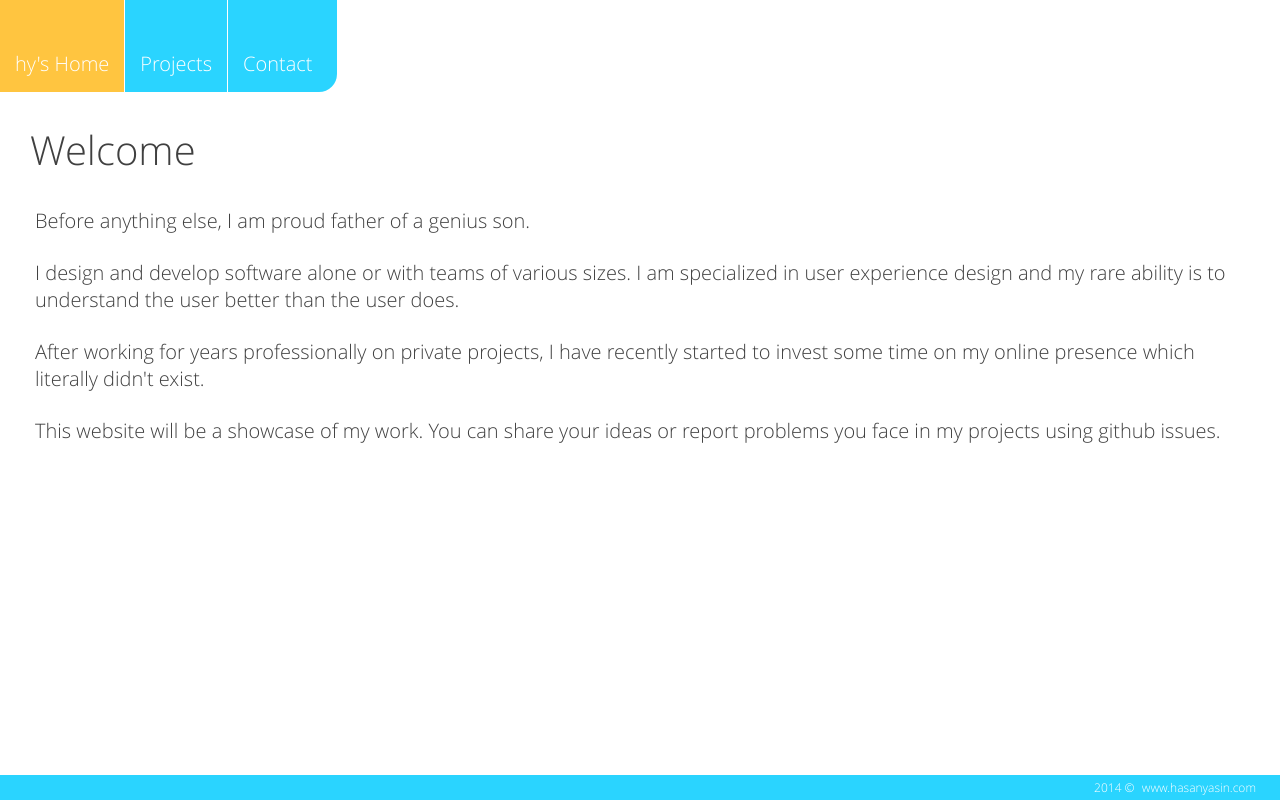
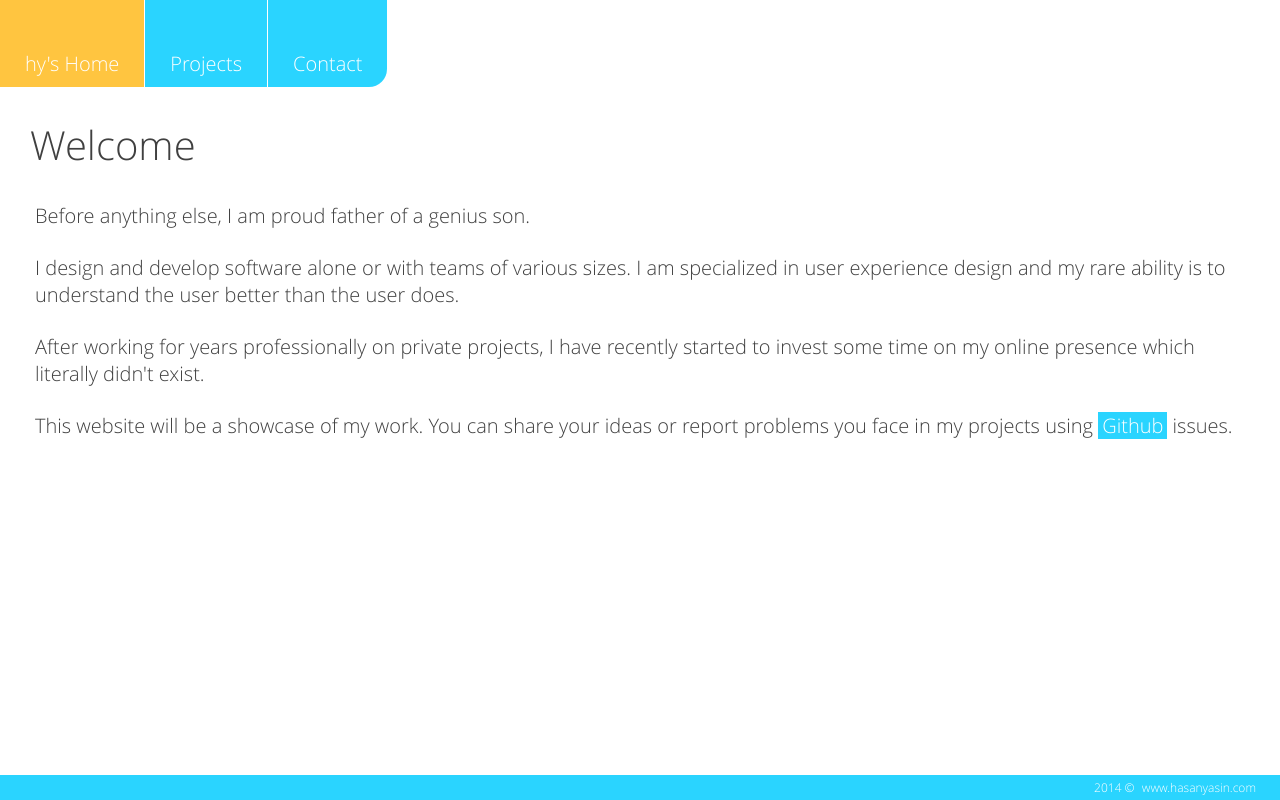
Before and after one commit to hasanyasin/hasanyasin.github.io, a plain HTML site: page index.html in a window 1280 px wide. Drawn offline with Linux system fonts and the light colour scheme.

Commit message:
Added Github link

```diff
--- a/css/main.css
+++ b/css/main.css
@@ -1 +1 @@
-@font-face{font-family:'Open Sans';font-style:normal;font-weight:300;src:local('Open Sans Light'),local('OpenSans-Light'),url(../fonts/OpenSans-Light.woff) format('woff')}@font-face{font-family:'Open Sans';font-style:normal;font-weight:400;src:local('Open Sans'),local('OpenSans'),url(../fonts/OpenSans.woff) format('woff')}@font-face{font-family:'Open Sans';font-style:normal;font-weight:700;src:local('Open Sans Bold'),local('OpenSans-Bold'),url(../fonts/) format('woff')}@font-face{font-family:'Open Sans';font-style:italic;font-weight:300;src:local('Open Sans Light Italic'),local('OpenSansLight-Italic'),url(../fonts/OpenSansLight-Italic.woff) format('woff')}@font-face{font-family:'Open Sans';font-style:italic;font-weight:400;src:local('Open Sans Italic'),local('OpenSans-Italic'),url(../fonts/OpenSans-Italic.woff) format('woff')}body{margin:0;padding:0;font-family:'Open Sans';font-size:20px;font-weight:300;background:#fff;color:#404040}#nav a,#nav span{display:inline-block;margin:0 1px 0 0;padding:50px 15px 15px;background:#2ad4ff;color:#fff}#nav a:hover{background:#ffc540}#nav a:last-child{border-bottom-right-radius:18px;padding-right:24px}#footer{position:fixed;bottom:0;left:0;right:0;margin:0;padding:4px 20px;font-size:12px;text-align:right;background:#2ad4ff;color:#fff}#footer a{background:#2ad4ff;color:#fff}a{padding:0 4px;color:#fff;background:#2ad4ff;text-decoration:none}h1{font-weight:300;margin:0;padding:30px}p{margin:0 0 25px;padding:0 35px}
+@font-face{font-family:'Open Sans';font-style:normal;font-weight:300;src:local('Open Sans Light'),local('OpenSans-Light'),url(../fonts/OpenSans-Light.woff) format('woff')}@font-face{font-family:'Open Sans';font-style:normal;font-weight:400;src:local('Open Sans'),local('OpenSans'),url(../fonts/OpenSans.woff) format('woff')}@font-face{font-family:'Open Sans';font-style:normal;font-weight:700;src:local('Open Sans Bold'),local('OpenSans-Bold'),url(../fonts/) format('woff')}@font-face{font-family:'Open Sans';font-style:italic;font-weight:300;src:local('Open Sans Light Italic'),local('OpenSansLight-Italic'),url(../fonts/OpenSansLight-Italic.woff) format('woff')}@font-face{font-family:'Open Sans';font-style:italic;font-weight:400;src:local('Open Sans Italic'),local('OpenSans-Italic'),url(../fonts/OpenSans-Italic.woff) format('woff')}body{margin:0;padding:0;font-family:'Open Sans';font-size:20px;font-weight:300;background:#fff;color:#404040}#nav a,#nav span{display:inline-block;font-size:20px;margin:0 1px 0 0;padding:50px 25px 10px;background:#2ad4ff;color:#fff}#nav a:hover{background:#ffc540}#nav a:last-child{border-bottom-right-radius:18px;padding-right:24px}#footer{position:fixed;bottom:0;left:0;right:0;margin:0;padding:4px 20px;font-size:12px;text-align:right;background:#2ad4ff;color:#fff}#footer a{background:#2ad4ff;color:#fff}a{padding:0 4px;color:#fff;background:#2ad4ff;text-decoration:none}h1{font-weight:300;margin:0;padding:30px}p{margin:0 0 25px;padding:0 35px}
--- a/index.html
+++ b/index.html
@@ -6,5 +6,6 @@ user better than the user does.</p>
 <p>After working for years professionally on private projects, I have recently
 started to invest some time on my online presence which literally didn&#39;t exist.</p>
 <p>This website will be a showcase of my work. You can share your ideas or report
-problems you face in my projects using github issues.</p>
+problems you face in my projects using <a href="https://github.com/hasanyasin">Github</a>
+issues.</p>
 </div><div id="footer">2014 &copy; <a href="http://www.hasanyasin.com">www.hasanyasin.com</a></div></div></body></html>
```
